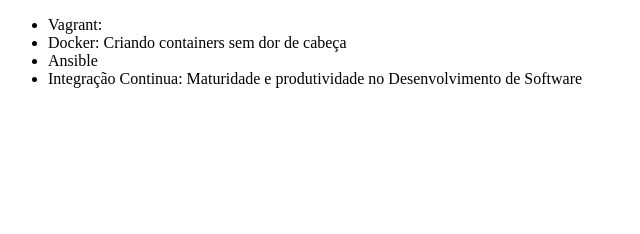
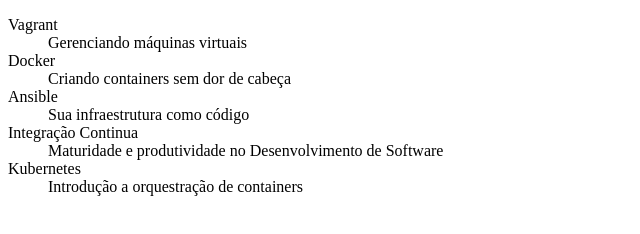
Before and after one commit to YuriVettoraci/treinogit, a plain HTML site: page index.html in a window 1280 px wide. Shown: the whole page, without its empty margins (0-640 px from the left). Drawn offline with Linux system fonts and the light colour scheme.

Commit message:
Trocado ul por dl e adicionado novo curso

```diff
--- a/index.html
+++ b/index.html
@@ -5,11 +5,17 @@
     <title>Cursos da Alura</title>
 </head>
 <body>
-    <ul>
-        <li>Vagrant:</li>
-        <li>Docker: Criando containers sem dor de cabeça</li>
-        <li>Ansible</li>
-        <li>Integração Continua: Maturidade e produtividade no Desenvolvimento de Software</li>
-    </ul>
+    <dl>
+        <dt>Vagrant</dt>
+        <dd>Gerenciando máquinas virtuais</dd>
+        <dt>Docker</dt>
+        <dd>Criando containers sem dor de cabeça</dd>
+        <dt>Ansible</dt>
+        <dd>Sua infraestrutura como código</dd>
+        <dt>Integração Continua</dt>
+        <dd>Maturidade e produtividade no Desenvolvimento de Software</dd>
+        <dt>Kubernetes</dt>
+        <dd>Introdução a orquestração de containers</dd>
+    <dl>
 </body>
 </html>
```
